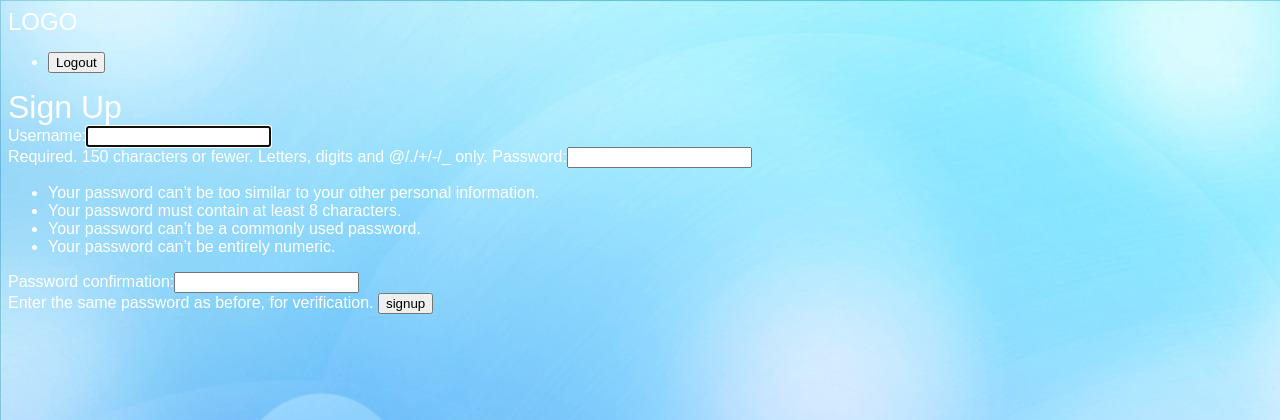
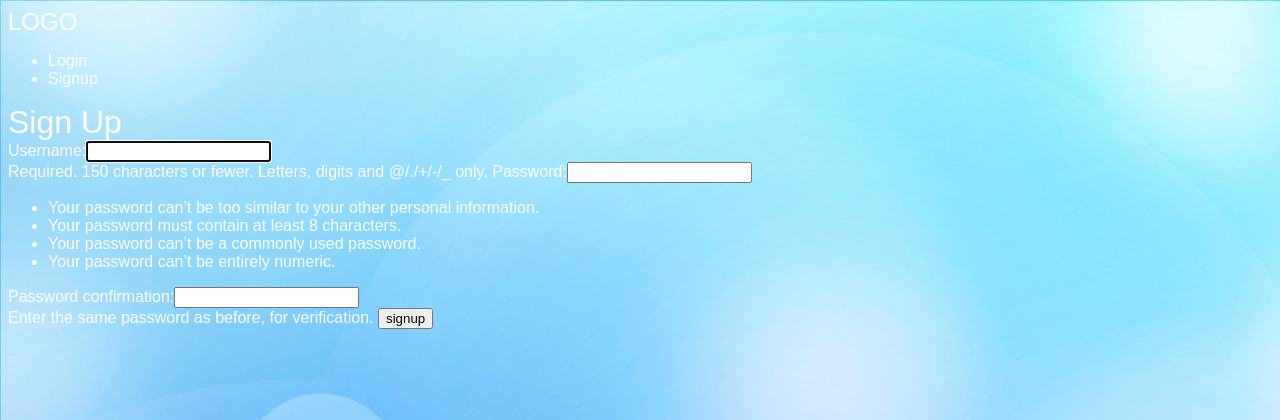
Before and after one commit to mosihere/Blog, a Django app: page /accounts/signup in a window 1280 px wide. Shown: the top 420 px of the page. Run offline with Django 3.2, Linux system fonts and the light colour scheme.

Commit message:
user can create articles now

```diff
--- a/templates/base.html
+++ b/templates/base.html
@@ -24,8 +24,10 @@
 <!-- articles: list  -> article refer to app name and list is the name in that app name -->
 <h2><a href="{% url 'articles:list' %}">LOGO</a></h2>
 
+
 <nav>
   <ul>
+    {% if user.is_authenticated %} <!--  If user is login in account -->
     <li>
       <form class="logout-link" action="{% url 'accounts:logout' %}" method="post">
         {% csrf_token %}
@@ -33,8 +35,25 @@
 
       </form>
     </li>
+
+<li>
+  <a href="{% url 'articles:create' %}">Create New Article</a>
+</li>
+
+    {% else %} <!-- If user not login in her/his account -->
+    <li>
+      <a href="{% url 'accounts:login' %}">Login</a>
+    </li>
+
+    <li>
+    <a href="{% url 'accounts:signup' %}">Signup</a>
+  </li>
+
+
+    {% endif %}
   </ul>
 </nav>
+
 
 <div class="wrapper">
   {% block content %}
```
